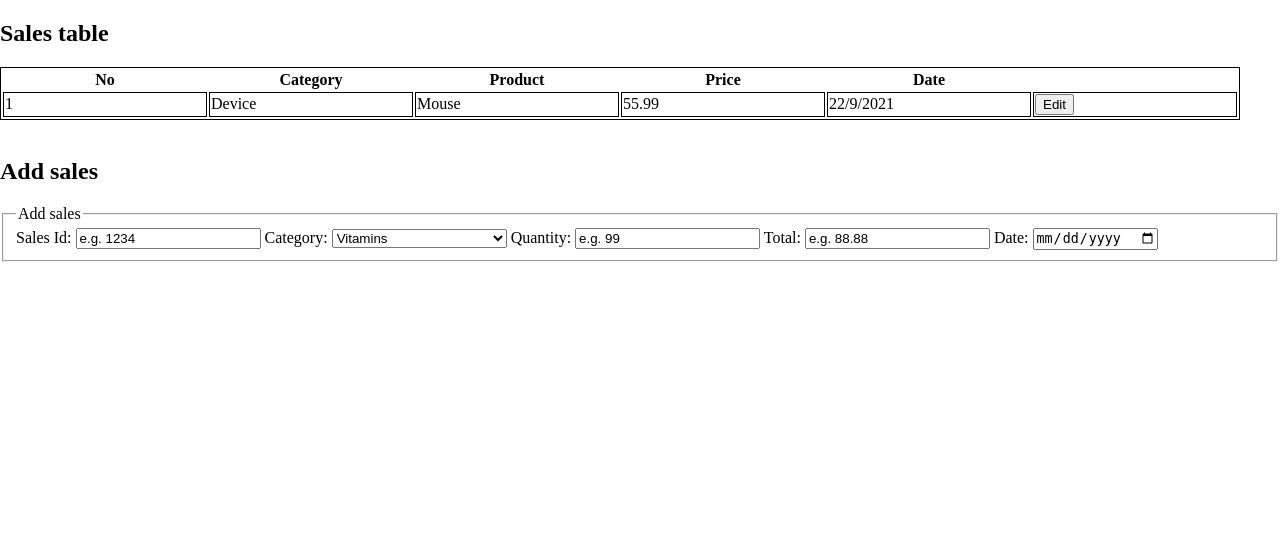
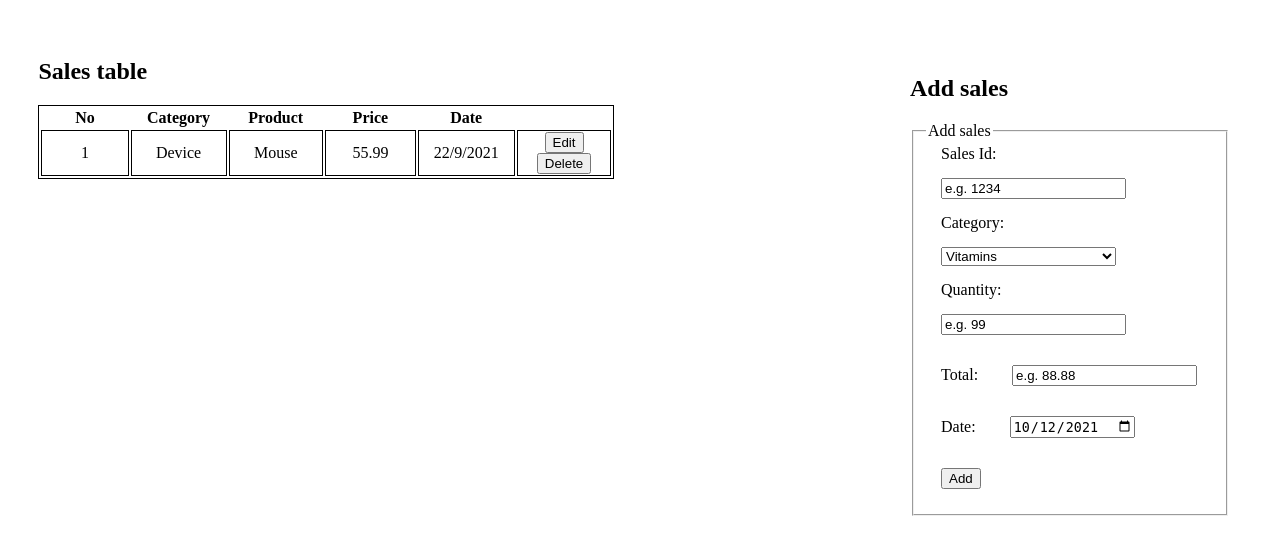
Before and after one commit to Jun-Wee/Sales-Reporting-and-Prediction-System, a PHP site: page /Project/edit.php in a window 1280 px wide. Shown: the part 48-603 px from the top of the page. Run offline with PHP 8.4, Linux system fonts and the light colour scheme.

Commit message:
modify edit.php and style.css

```diff
--- a/Project/edit.php
+++ b/Project/edit.php
@@ -21,7 +21,7 @@ function myFunction() {
 </script>
 
 <body>
-
+<section>
 <div>
 <h2>Sales table</h2>
 <table id="edit_table">
@@ -38,17 +38,20 @@ function myFunction() {
   <td>Mouse</td>
 	<td>55.99</td>
 	<td>22/9/2021</td>
-	<td><button onclick="myFunction()">Edit</button></td>
+	<td><button onclick="myFunction()">Edit</button><button onclick="myFunction()">Delete</button></td>
 </tr>
 </table>
 </div>
+</section>
 
-<div> <br>
+<aside>
+<div>
 <h2>Add sales</h2>
 <form action = "">
 <fieldset>
 <legend>Add sales</legend>
-  <label for="id">Sales Id: </label> <input type="text" id="sid" name="sid" value="e.g. 1234">
+<label for="id">Sales Id: </label>
+<input type="text" id="sid" name="sid" value="e.g. 1234"><br>
 <label for="cat">Category: </label>
 <select id="cat" name="cat">
   <optgroup label="Health">
@@ -70,13 +73,21 @@ function myFunction() {
     <option value="babydaipers">Baby Daipers</option>
     <option value="babyfood">Baby Food</option>
     <option value="babywipes">Baby Wipes</option>
+</select><br>
 
-    </select>
-  <label for="quantity">Quantity: </label> <input type="text" id="quantity" name="quantity" value="e.g. 99">
-  <label for="total">Total: </label> <input type="text" id="total" name="total" value="e.g. 88.88">
-  <label for="date">Date: </label> <input type="date" id="date" name="date" value="">
+  <label for="quantity">Quantity: </label>
+  <input type="text" id="quantity" name="quantity" value="e.g. 99"><br>
+  <label for="total">Total: </label>
+  <input type="text" id="total" name="total" value="e.g. 88.88"><br>
+  <label for="date">Date: </label>
+  <input type="date" id="date" name="date" value="<?php echo date("Y-m-d")?>"><br>
+  <?php
+  // echo date("Y-m-d")
+  ?>
+  <input type="button" onclick="myFunction()" value="Add">
 </fieldset>
 </form>
 </div>
+</aside>
 </body>
 </html>
--- a/Project/style/style.css
+++ b/Project/style/style.css
@@ -23,10 +23,29 @@ body{
   color: black;
 }
 
-#edit_table,td{
-	border: 1px solid black;
+#edit_table, td {
+  border: 1px solid black;
+  text-align: center;
 }
 
 td{
-	width:200px;
+	width:100px;
 }
+
+section{
+  float: left;
+  padding: 3%;
+  width:45%;
+}
+
+aside{
+  float: right;
+  width: 25%;
+  margin-top: 55px;
+  padding-left: 15px;
+  margin-right: 50px;
+}
+
+label,input,select{
+  margin: 15px;
+}
```
Lines whose indentation alone changed are shown as unchanged.
